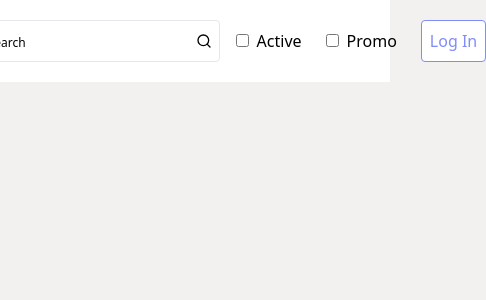
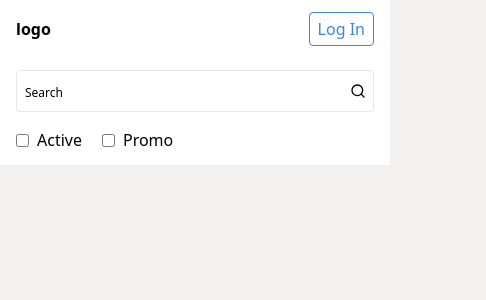
Before and after one commit to pawelkomarnickihrme/spidersshop, a Next.js app: page /Nav in a window 390 px wide. Shown: the top 300 px of the page, 486 px wide, since content can reach past the window. Built offline with nearby package versions, Linux system fonts and the light colour scheme.

Commit message:
add respone nav and pagination

```diff
--- a/package.json
+++ b/package.json
@@ -9,6 +9,9 @@
     "lint": "next lint"
   },
   "dependencies": {
+    "@emotion/react": "^11.10.6",
+    "@emotion/styled": "^11.10.6",
+    "@mui/material": "^5.11.16",
     "@types/node": "18.15.11",
     "@types/react": "18.0.33",
     "@types/react-dom": "18.0.11",
--- a/src/pages/Nav.tsx
+++ b/src/pages/Nav.tsx
@@ -2,6 +2,7 @@ import Link from 'next/link';
 import React, { Dispatch, SetStateAction } from 'react';
 import { FiSearch } from 'react-icons/fi';
 import { ISearchParms } from './Types';
+import { useMediaQuery } from '@mui/material';
 
 function Nav({
   searchParms,
@@ -16,6 +17,7 @@ function Nav({
       searchValue: event.target.value,
     });
   };
+  const isMobile = useMediaQuery('(max-width: 768px)');
 
   const handleActiveChange = (event: React.ChangeEvent<HTMLInputElement>) => {
     setSearchParms({
@@ -33,29 +35,78 @@ function Nav({
     });
   };
   return (
-    <nav className="bg-white w-screen px-28 py-5 px-100 mr-10 flex justify-center items-center">
-      <div className="flex justify-center items-center">
+    <nav
+      className={`bg-white  ${
+        isMobile
+          ? 'flex flex-col px-4 py-3'
+          : 'flex justify-between items-center px-28 py-10'
+      }`}
+    >
+      {isMobile ? (
+        <>
+          <div className="flex justify-between items-center mb-2">
+            <Link href="/">
+              <span className="text-l font-bold mr-10">logo</span>
+            </Link>
+            <button className="text-blue-500 bg-white py-1 px-2 border border-blue-500 rounded whitespace-nowrap">
+              Log In
+            </button>
+          </div>
+          <div className="w-full">
+            <div className="relative flex-grow">
+              <input
+                type="text"
+                placeholder="Search"
+                onChange={handleInputChange}
+                className="border border-gray-200 rounded my-4 py-2 px-2 pr-0 placeholder:text-black placeholder:text-xs focus:outline-none focus:border-indigo-500 w-full"
+              />
+              <FiSearch className="absolute top-1/2 right-2 transform -translate-y-1/2 text-black" />
+            </div>
+            <div className=" flex-grow">
+              <label className="inline-flex items-center">
+                <input
+                  type="checkbox"
+                  className="form-checkbox border-gray-300 bg-red-500 text-white"
+                  name="active"
+                  onChange={handleActiveChange}
+                />
+                <span className="ml-2 text-black text-l">Active</span>
+              </label>
+              <label className=" pl-5 inline-flex items-center">
+                <input
+                  type="checkbox"
+                  className="form-checkbox border border-gray-200 text-blue-500"
+                  name="promotion"
+                  onChange={handlePromotionChange}
+                />
+                <span className="ml-2 text-black text-l">Promo</span>
+              </label>
+            </div>
+          </div>
+        </>
+      ) : (
+        <>
+          <div className="flex justify-center items-center h-50">
             <Link href="/">
               <span className="text-l font-bold mr-10">logo</span>
             </Link>
           </div>
-
-      <div className="flex items-center ">
-        <div className="relative flex-grow ">
+          <div className="pl-10"></div>
+          <div className="relative flex-grow">
             <input
               type="text"
               placeholder="Search"
               onChange={handleInputChange}
-            className=" border border-gray-200 rounded py-2 px-2 pr-0 placeholder:text-black placeholder:text-xs focus:outline-none focus:border-indigo-500"
+              className="border border-gray-200 rounded py-2 px-2 pr-0 placeholder:text-black placeholder:text-xs focus:outline-none focus:border-indigo-500 w-full"
             />
             <FiSearch className="absolute top-1/2 right-2 transform -translate-y-1/2 text-black" />
           </div>
-        <div className="flex items-center ml-auto">
+          <div className="flex items-center">
             <div className="ml-4 mr-6">
               <label className="inline-flex items-center">
                 <input
                   type="checkbox"
-                className="form-checkbox border-gray-300 bg-red-500 text-white"
+                  className="form-checkbox border-gray-300 text-white"
                   name="active"
                   onChange={handleActiveChange}
                 />
@@ -73,13 +124,13 @@ function Nav({
                 <span className="ml-2 text-black text-l">Promo</span>
               </label>
             </div>
-        </div>
-      </div>
-
-      <div className="flex-grow"></div>
-      <button className="text-indigo-400 bg-white py-2 px-2 lg:px-6 border border-indigo-400 rounded whitespace-nowrap">
+            <div className="px-20"></div>
+            <button className="text-blue-500 bg-white py-2 px-2 lg:px-6 border border-blue-500 rounded whitespace-nowrap">
               Log In
             </button>
+          </div>
+        </>
+      )}
     </nav>
   );
 }
--- a/src/pages/Products.tsx
+++ b/src/pages/Products.tsx
@@ -1,39 +1,89 @@
-import { useState } from 'react';
+import { useEffect, useState } from 'react';
 import { IProducts } from './Types';
 import Link from 'next/link';
 import Product from '@/components/Product';
-import ReactPaginate from 'react-paginate';
 
 export const Products = ({ products }: { products: IProducts }) => {
   const [currentPage, setCurrentPage] = useState(1);
-  const PER_PAGE = 8;
-  const offset = currentPage * PER_PAGE;
-  const currentPageData = products
-    .slice(offset, offset + PER_PAGE)
-    .map((product) => <Product key={product.id} product={product} />);
-  const pageCount = Math.ceil(products.length / PER_PAGE);
-  function handlePageClick({ selected }: { selected: number }) {
-    setCurrentPage(selected);
-  }
+  const productsPerPage = 8;
+  const totalPages = Math.ceil(products.length / productsPerPage);
+  const pagesToShow = 3;
+
+  const handleFirstPage = () => {
+    setCurrentPage(1);
+  };
+
+  const handleLastPage = () => {
+    setCurrentPage(totalPages);
+  };
+
+  const handlePageChange = (page: number) => {
+    setCurrentPage(page);
+  };
+
+  const renderPages = () => {
+    const pages = [];
+    for (let i = 1; i <= totalPages; i++) {
+      if (
+        i <= pagesToShow ||
+        i > totalPages - pagesToShow ||
+        (i >= currentPage - pagesToShow && i <= currentPage + pagesToShow)
+      ) {
+        pages.push(
+          <button
+            key={i}
+            onClick={() => handlePageChange(i)}
+            className={`${
+              i === currentPage ? 'text-blue-500 font-bold' : 'text-black'
+            } py-2 px-4`}
+          >
+            {i}
+          </button>
+        );
+      } else if (i - pages[pages.length - 1].key > 1) {
+        pages.push('...');
+      }
+    }
+    return pages;
+  };
+
+  const productsToDisplay = products.slice(
+    (currentPage - 1) * productsPerPage,
+    currentPage * productsPerPage
+  );
 
   return (
-    <div className="px-8 pt-8 md:px-28 md:pt-10 w-screen">
-      <div className="grid grid-cols-1 md:grid-cols-2s lg:grid-cols-4 gap-4">
-        {currentPageData}
+    <div>
+      <div className=" grid grid-cols-1 md:grid-cols-2 lg:grid-cols-4 gap-8 px-4 pt-2 md:pt-10 md:px-28">
+        {productsToDisplay.map((product) => (
+          <Product key={product.id} product={product} />
+        ))}
       </div>
-      <ReactPaginate
-        previousLabel={'First'}
-        nextLabel={'Last'}
-        pageCount={pageCount}
-        onPageChange={handlePageClick}
-        containerClassName={
-          'pagination flex flex-row items-center justify-center w-full'
-        }
-        previousLinkClassName={'pagination__link'}
-        nextLinkClassName={'pagination__link'}
-        disabledClassName={'pagination__link--disabled'}
-        activeClassName={'color-blue-500'}
-      />
+      <div className="flex justify-center">
+        <button
+          onClick={handleFirstPage}
+          disabled={currentPage === 1}
+          className={`${
+            currentPage === 1
+              ? 'text-gray-400 cursor-not-allowed'
+              : 'text-black hover:bg-blue-700'
+          } py-2 px-4 pr-2 `}
+        >
+          First
+        </button>
+        {renderPages()}
+        <button
+          onClick={handleLastPage}
+          disabled={currentPage === totalPages}
+          className={`${
+            currentPage === totalPages
+              ? 'text-gray-400 cursor-not-allowed'
+              : 'text-black'
+          }py-2 px-4`}
+        >
+          Last
+        </button>
+      </div>
     </div>
   );
 };
```
Also changed, not shown: 1 other file (tests, documents, lock files or other folders). Lines whose indentation alone changed are shown as unchanged.
